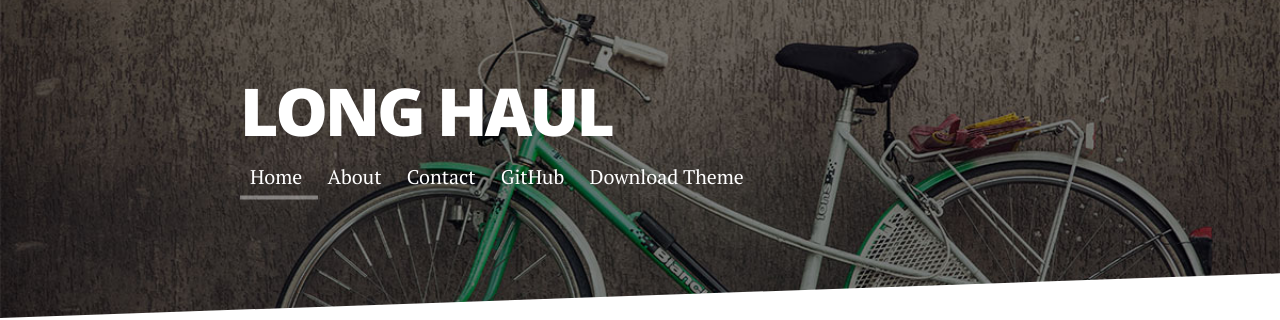
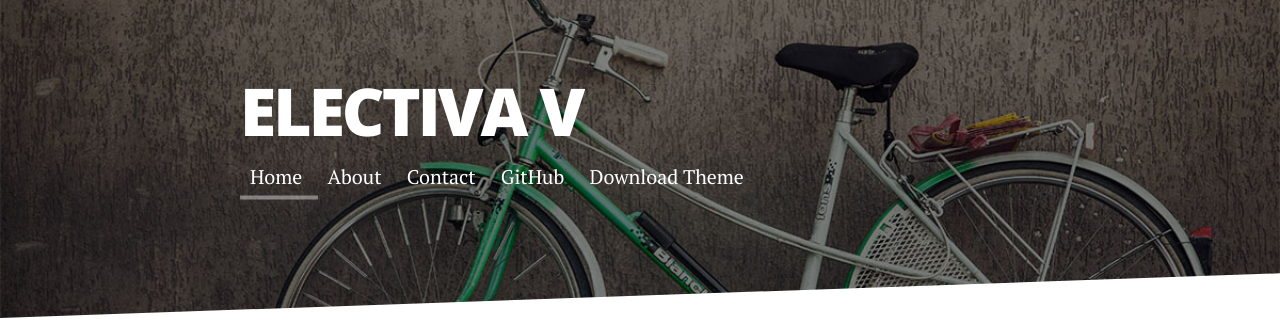
Before and after one commit to jonathanduarte/Terminos, a Jekyll site: the page built from index.html, in a window 1280 px wide. Shown: the top 320 px of the page. Built offline with Jekyll 4.4.1, drawn with Linux system fonts in a browser that asks for light colours; nearby versions of some CDN libraries; the list of posts is cut into pages by our own code.

Commit message:
update page

```diff
--- a/_config.yml
+++ b/_config.yml
@@ -1,7 +1,7 @@
-title: Long Haul
-description: Long Form Jekyll theme built with SASS / COMPASS / SUSY
+title: Electiva V
+description: Electiva 5
 
-url: http://brianmaierjr.github.com/long-haul
+url: ""
 baseurl: ""
 paginate_path: "blog/page:num/"
 permalink: blog/:title/
```
